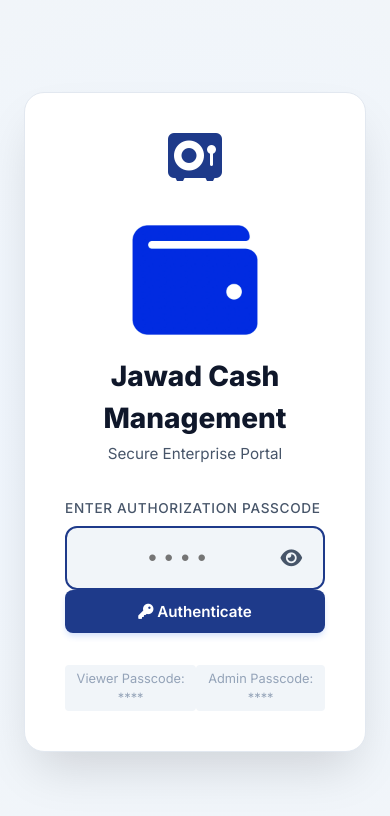
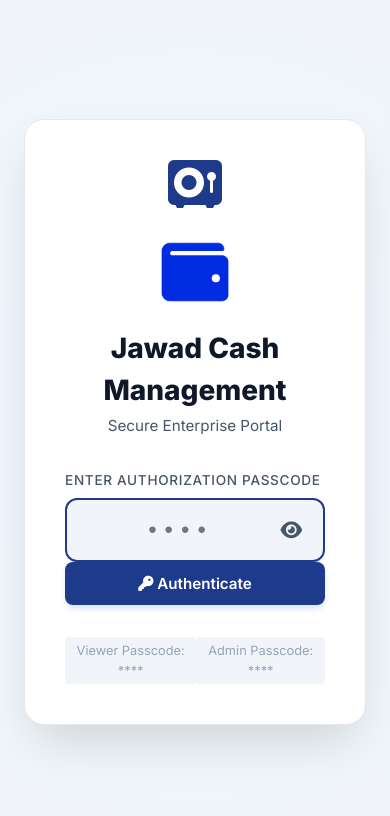
Before and after one commit to Jawad-siddique08/jawad-cash-management, a plain HTML site: page index.html in a window 390 px wide. Drawn offline with Linux system fonts and the light colour scheme.

Commit message:
fixed logo scaling issue

```diff
--- a/style.css
+++ b/style.css
@@ -1362,10 +1362,10 @@ button {
         width: 100%;
     }
 
-.site-logo {
-    width: 100%;
-    max-width: 150px;
-    height: auto;
-    display: block;
-    margin: 0 auto; /* Ye logo ko beech me (center) kar dega */
+ .site-logo {
+    width: 80px !important; /* Aap isko 60px se 100px tak apni marzi se set kar sakte hain */
+    max-width: 100% !important;
+    height: auto !important;
+    display: block !important;
+    margin: 15px auto !important; /* Logo ke upar aur niche thodi space banayega */
 }
```
Also changed, not shown: 2 other files.
